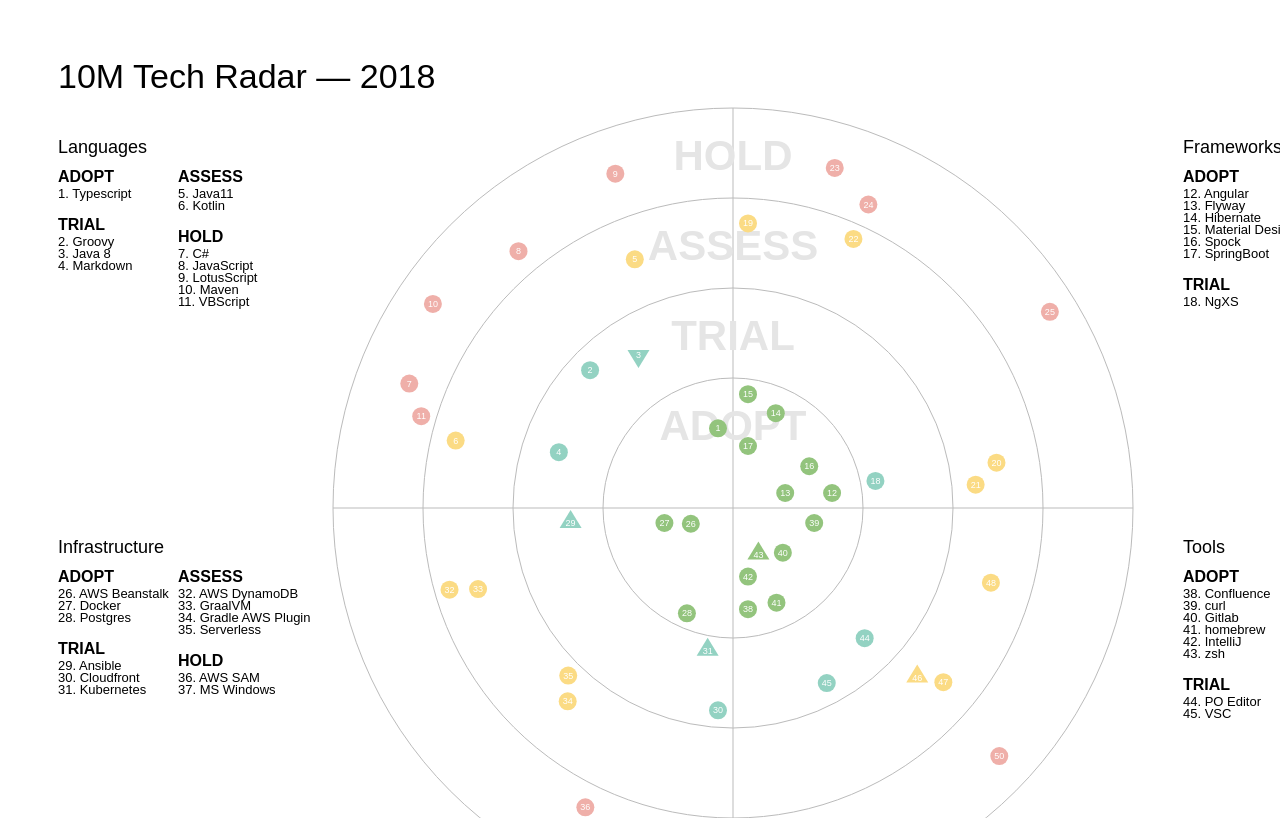
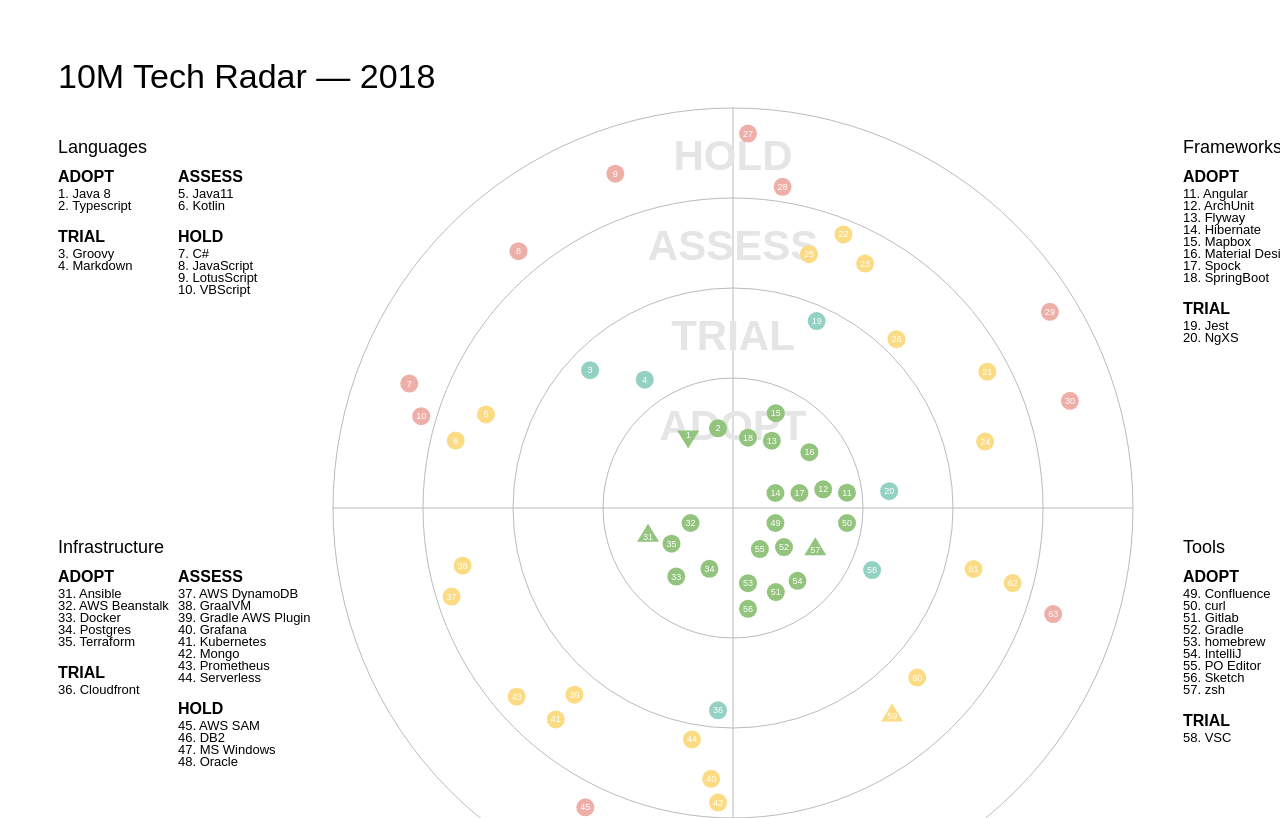
Before and after one commit to nifty10m/tech-radar, a plain HTML site: page docs/index.html in a window 1280 px wide. Shown: the top 818 px of the page. Drawn offline with nearby package versions, Linux system fonts and the light colour scheme.

Commit message:
Added feedback from 10M thing
* Added some more frameke, infrastructure, tools
* Fixed wrong typos for java redux
* Moved some issues up or down

```diff
--- a/docs/index.html
+++ b/docs/index.html
@@ -105,7 +105,7 @@
       },
       {
           "quadrant": "2",
-          "ring": "1",
+          "ring": "0",
           "label": "Java 8",
           "active": "false",
           "link": " ",
@@ -202,6 +202,14 @@
       {
           "quadrant": "3",
           "ring": "0",
+          "label": "Mapbox",
+          "active": "false",
+          "link": " ",
+          "moved": "0"
+      },
+      {
+          "quadrant": "3",
+          "ring": "0",
           "label": "Hibernate",
           "active": "false",
           "link": " ",
@@ -217,8 +225,24 @@
       },
       {
           "quadrant": "3",
+          "ring": "1",
+          "label": "Jest",
+          "active": "false",
+          "link": " ",
+          "moved": "0"
+      },
+      {
+          "quadrant": "3",
+          "ring": "3",
+          "label": "Karma",
+          "active": "false",
+          "link": " ",
+          "moved": "0"
+      },
+      {
+          "quadrant": "3",
           "ring": "2",
-          "label": "Redux Java",
+          "label": "Reactive Java",
           "active": "false",
           "link": " ",
           "moved": "0"
@@ -265,6 +289,14 @@
       },
       {
           "quadrant": "3",
+          "ring": "0",
+          "label": "ArchUnit",
+          "active": "false",
+          "link": " ",
+          "moved": "0"
+      },
+      {
+          "quadrant": "3",
           "ring": "2",
           "label": "JUnit 5",
           "active": "false",
@@ -272,16 +304,40 @@
           "moved": "0"
       },
       {
+          "quadrant": "3",
+          "ring": "2",
+          "label": "Prettier",
+          "active": "false",
+          "link": " ",
+          "moved": "0"
+      },
+      {
+          "quadrant": "3",
+          "ring": "2",
+          "label": "Camunda",
+          "active": "false",
+          "link": " ",
+          "moved": "0"
+      },
+      {
           "quadrant": "1",
-          "ring": "1",
+          "ring": "2",
           "label": "Kubernetes",
           "active": "false",
           "link": " ",
-          "moved": "1"
+          "moved": "0"
       },
       {
           "quadrant": "1",
-          "ring": "1",
+          "ring": "0",
+          "label": "Terraform",
+          "active": "false",
+          "link": " ",
+          "moved": "0"
+      },
+      {
+          "quadrant": "1",
+          "ring": "0",
           "label": "Ansible",
           "active": "false",
           "link": " ",
@@ -304,9 +360,41 @@
           "moved": "0"
       },
       {
+          "quadrant": "1",
+          "ring": "2",
+          "label": "Mongo",
+          "active": "false",
+          "link": " ",
+          "moved": "0"
+      },
+      {
+          "quadrant": "1",
+          "ring": "3",
+          "label": "DB2",
+          "active": "false",
+          "link": " ",
+          "moved": "0"
+      },
+      {
+          "quadrant": "1",
+          "ring": "3",
+          "label": "Oracle",
+          "active": "false",
+          "link": " ",
+          "moved": "0"
+      },
+      {
           "quadrant": "0",
           "ring": "0",
           "label": "IntelliJ",
+          "active": "false",
+          "link": " ",
+          "moved": "0"
+      },
+      {
+          "quadrant": "0",
+          "ring": "0",
+          "label": "Sketch",
           "active": "false",
           "link": " ",
           "moved": "0"
@@ -322,7 +410,7 @@
       {
           "quadrant": "0",
           "ring": "3",
-          "label": "SourceSafe",
+          "label": "SourceTree",
           "active": "false",
           "link": " ",
           "moved": "0"
@@ -385,7 +473,7 @@
       },
       {
           "quadrant": "0",
-          "ring": "1",
+          "ring": "0",
           "label": "PO Editor",
           "active": "false",
           "link": " ",
@@ -416,9 +504,17 @@
           "moved": "0"
       },
       {
-          "quadrant": "2",
+          "quadrant": "0",
           "ring": "3",
           "label": "Maven",
+          "active": "false",
+          "link": " ",
+          "moved": "0"
+      },
+      {
+          "quadrant": "0",
+          "ring": "0",
+          "label": "Gradle",
           "active": "false",
           "link": " ",
           "moved": "0"
@@ -448,6 +544,22 @@
           "moved": "0"
       },
       {
+          "quadrant": "1",
+          "ring": "2",
+          "label": "Prometheus",
+          "active": "false",
+          "link": " ",
+          "moved": "0"
+      },
+      {
+          "quadrant": "1",
+          "ring": "2",
+          "label": "Grafana",
+          "active": "false",
+          "link": " ",
+          "moved": "0"
+      },
+      {
           "quadrant": "2",
           "ring": "2",
           "label": "Java11",
@@ -456,6 +568,13 @@
           "moved": "0"
       },
       {
+          "quadrant": "0",
+          "ring": "2",
+          "label": "Sentry",
+          "active": "false",
+          "link": " ",
+          "moved": "0"
+      },      {
           "quadrant": "0",
           "ring": "2",
           "label": "Trello",
```
